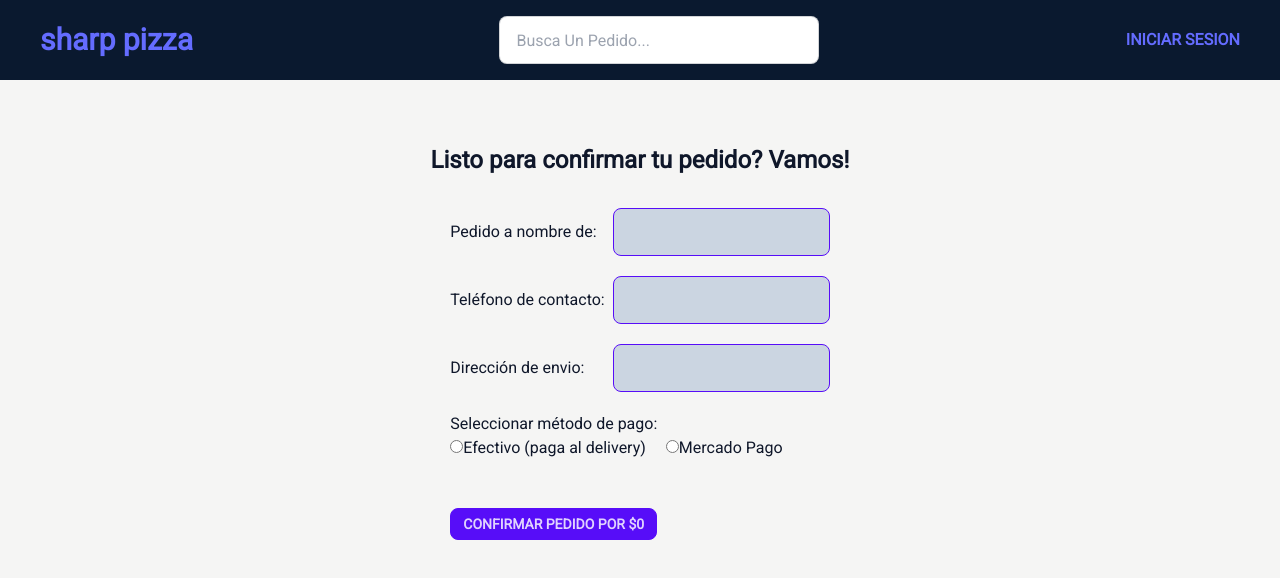
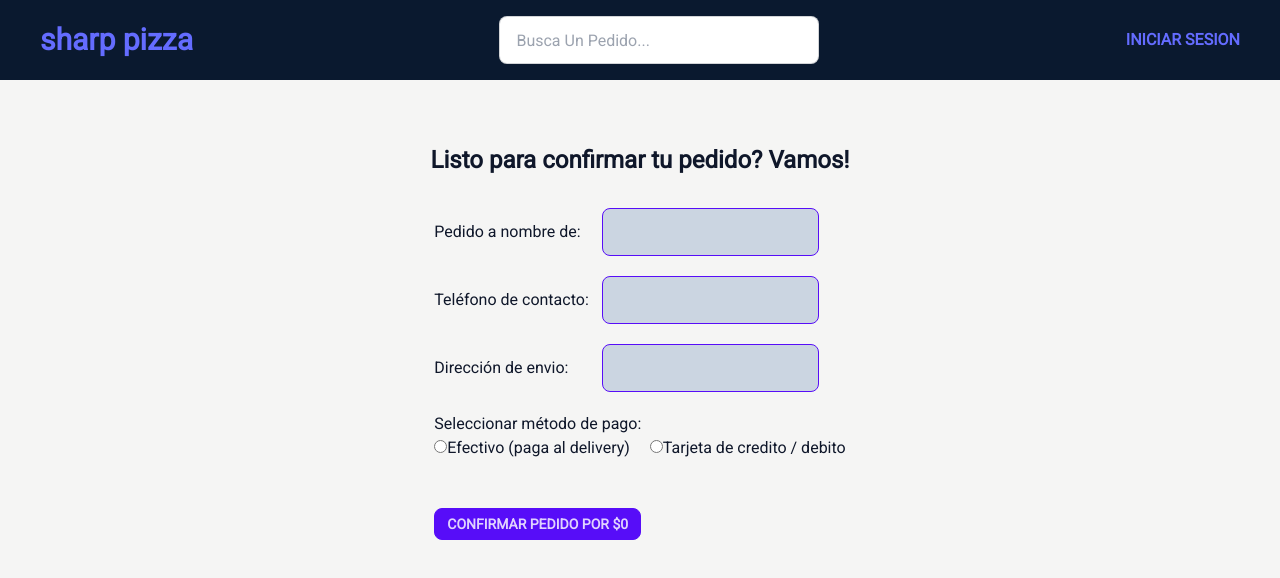
Before and after one commit to No-Country/c14-46-m-csharp-react, a React (Vite) app in the folder front/sharp-pizza/: page /order/new in a window 1280 px wide. Shown: the top 578 px of the page. Built offline with nearby package versions, Linux system fonts and the light colour scheme.

Commit message:
changes values names

```diff
--- a/front/sharp-pizza/src/features/order/CreateOrder.tsx
+++ b/front/sharp-pizza/src/features/order/CreateOrder.tsx
@@ -88,13 +88,13 @@ const CreateOrder = () => {
           <legend>Seleccionar método de pago:</legend>
 
           <div>
-            <input type="radio" id="cash" {...register('paymentMethod')} value="efectivo" required />
-            <label htmlFor="cash">Efectivo (paga al delivery)</label>
+            <input type="radio" id="efectivo" {...register('paymentMethod')} value="efectivo" required />
+            <label htmlFor="efectivo">Efectivo (paga al delivery)</label>
           </div>
 
           <div>
-            <input type="radio" id="mp" {...register('paymentMethod')} value="mercado pago" required />
-            <label htmlFor="mp">Mercado Pago</label>
+            <input type="radio" id="tarjeta" {...register('paymentMethod')} value="tarjeta" required />
+            <label htmlFor="tarjeta">Tarjeta de credito / debito</label>
           </div>
 
         </fieldset>
```
